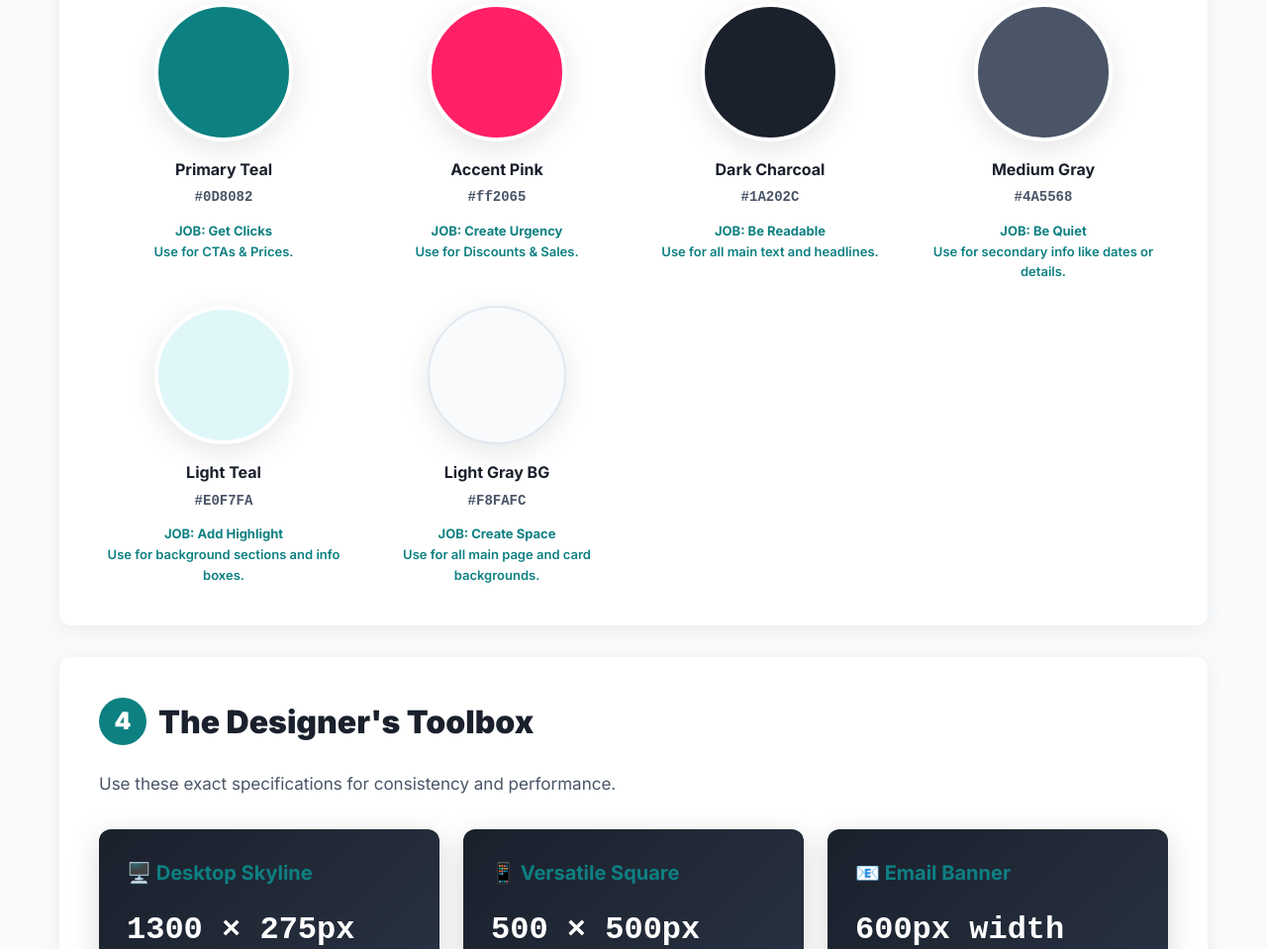
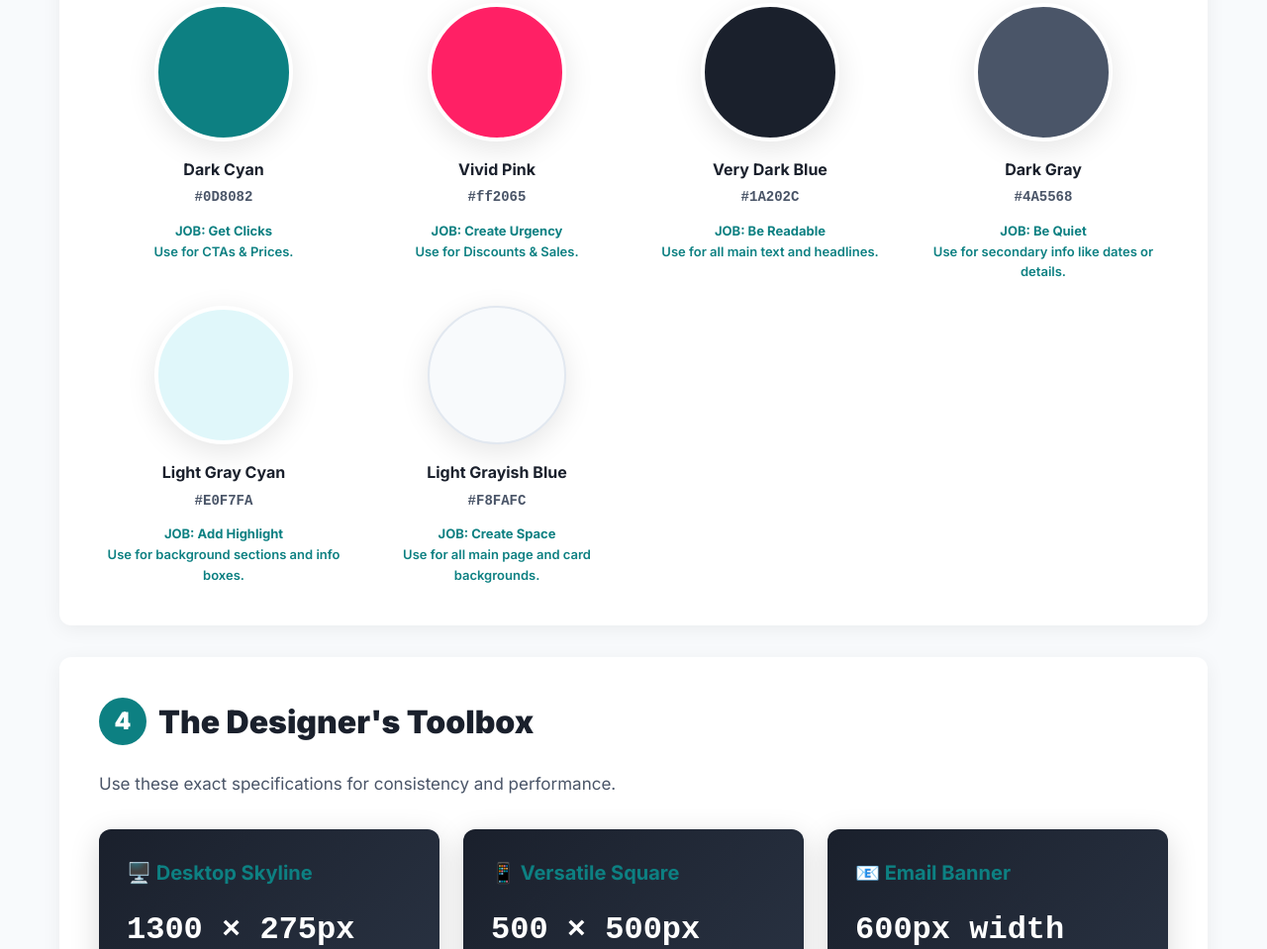
Before and after one commit to 888Digital/Brand-guides, a plain HTML site: page index.html in a window 1280 px wide. Shown: the part 2285-3244 px from the top of the page at 99% size. Drawn offline with Linux system fonts and the light colour scheme.

Commit message:
Update index.html

```diff
--- a/index.html
+++ b/index.html
@@ -149,34 +149,34 @@
             <button class="tab-button" data-brand="britdeals">britdeals.co.uk</button>
         </div>
 
-        <!-- Miamilots Color Grid -->
+<!-- Miamilots Color Grid -->
         <div class="brand-specific-content color-grid" data-brand="miamilots">
-            <div class="color-card"><div class="color-swatch" style="background: #0D8082;"></div><div class="color-name">Primary Teal</div><div class="color-hex">#0D8082</div><div class="color-use"><strong>JOB: Get Clicks</strong><br>Use for CTAs & Prices.</div></div>
-            <div class="color-card"><div class="color-swatch" style="background: #ff2065;"></div><div class="color-name">Accent Pink</div><div class="color-hex">#ff2065</div><div class="color-use"><strong>JOB: Create Urgency</strong><br>Use for Discounts & Sales.</div></div>
-            <div class="color-card"><div class="color-swatch" style="background: #1A202C;"></div><div class="color-name">Dark Charcoal</div><div class="color-hex">#1A202C</div><div class="color-use"><strong>JOB: Be Readable</strong><br>Use for all main text and headlines.</div></div>
-            <div class="color-card"><div class="color-swatch" style="background: #4A5568;"></div><div class="color-name">Medium Gray</div><div class="color-hex">#4A5568</div><div class="color-use"><strong>JOB: Be Quiet</strong><br>Use for secondary info like dates or details.</div></div>
-            <div class="color-card"><div class="color-swatch" style="background: #E0F7FA;"></div><div class="color-name">Light Teal</div><div class="color-hex">#E0F7FA</div><div class="color-use"><strong>JOB: Add Highlight</strong><br>Use for background sections and info boxes.</div></div>
-            <div class="color-card"><div class="color-swatch" style="background: #F8FAFC; border: 2px solid #e2e8f0;"></div><div class="color-name">Light Gray BG</div><div class="color-hex">#F8FAFC</div><div class="color-use"><strong>JOB: Create Space</strong><br>Use for all main page and card backgrounds.</div></div>
+            <div class="color-card"><div class="color-swatch" style="background: #0D8082;"></div><div class="color-name">Dark Cyan</div><div class="color-hex">#0D8082</div><div class="color-use"><strong>JOB: Get Clicks</strong><br>Use for CTAs & Prices.</div></div>
+            <div class="color-card"><div class="color-swatch" style="background: #ff2065;"></div><div class="color-name">Vivid Pink</div><div class="color-hex">#ff2065</div><div class="color-use"><strong>JOB: Create Urgency</strong><br>Use for Discounts & Sales.</div></div>
+            <div class="color-card"><div class="color-swatch" style="background: #1A202C;"></div><div class="color-name">Very Dark Blue</div><div class="color-hex">#1A202C</div><div class="color-use"><strong>JOB: Be Readable</strong><br>Use for all main text and headlines.</div></div>
+            <div class="color-card"><div class="color-swatch" style="background: #4A5568;"></div><div class="color-name">Dark Gray</div><div class="color-hex">#4A5568</div><div class="color-use"><strong>JOB: Be Quiet</strong><br>Use for secondary info like dates or details.</div></div>
+            <div class="color-card"><div class="color-swatch" style="background: #E0F7FA;"></div><div class="color-name">Light Gray Cyan</div><div class="color-hex">#E0F7FA</div><div class="color-use"><strong>JOB: Add Highlight</strong><br>Use for background sections and info boxes.</div></div>
+            <div class="color-card"><div class="color-swatch" style="background: #F8FAFC; border: 2px solid #e2e8f0;"></div><div class="color-name">Light Grayish Blue</div><div class="color-hex">#F8FAFC</div><div class="color-use"><strong>JOB: Create Space</strong><br>Use for all main page and card backgrounds.</div></div>
         </div>
 
         <!-- 888lots Color Grid -->
         <div class="brand-specific-content color-grid" data-brand="888lots">
-             <div class="color-card"><div class="color-swatch" style="background: #3B82F6;"></div><div class="color-name">Action Blue</div><div class="color-hex">#3B82F6</div><div class="color-use"><strong>JOB: Get Clicks</strong><br>Use for CTAs, links & active filters.</div></div>
-            <div class="color-card"><div class="color-swatch" style="background: #dc2626;"></div><div class="color-name">Alert Red</div><div class="color-hex">#dc2626</div><div class="color-use"><strong>JOB: Create Urgency</strong><br>Use for notification badges & alerts.</div></div>
-            <div class="color-card"><div class="color-swatch" style="background: #334155;"></div><div class="color-name">Dark Slate</div><div class="color-hex">#334155</div><div class="color-use"><strong>JOB: Be Readable</strong><br>Use for body text, prices & headlines.</div></div>
-            <div class="color-card"><div class="color-swatch" style="background: #4A5568;"></div><div class="color-name">Medium Slate</div><div class="color-hex">#4A5568</div><div class="color-use"><strong>JOB: Be Quiet</strong><br>Use for icons & secondary labels.</div></div>
-            <div class="color-card"><div class="color-swatch" style="background: #f1f5f9;"></div><div class="color-name">Light Gray</div><div class="color-hex">#f1f5f9</div><div class="color-use"><strong>JOB: Add Highlight</strong><br>Use for badges & input backgrounds.</div></div>
-            <div class="color-card"><div class="color-swatch" style="background: #f8fafc; border: 2px solid #e2e8f0;"></div><div class="color-name">Page BG</div><div class="color-hex">#f8fafc</div><div class="color-use"><strong>JOB: Create Space</strong><br>Use for the main page background.</div></div>
+             <div class="color-card"><div class="color-swatch" style="background: #3B82F6;"></div><div class="color-name">Bright Blue</div><div class="color-hex">#3B82F6</div><div class="color-use"><strong>JOB: Get Clicks</strong><br>Use for CTAs, links & active filters.</div></div>
+            <div class="color-card"><div class="color-swatch" style="background: #dc2626;"></div><div class="color-name">Bright Red</div><div class="color-hex">#dc2626</div><div class="color-use"><strong>JOB: Create Urgency</strong><br>Use for notification badges & alerts.</div></div>
+            <div class="color-card"><div class="color-swatch" style="background: #334155;"></div><div class="color-name">Dark Desaturated Blue</div><div class="color-hex">#334155</div><div class="color-use"><strong>JOB: Be Readable</strong><br>Use for body text, prices & headlines.</div></div>
+            <div class="color-card"><div class="color-swatch" style="background: #4A5568;"></div><div class="color-name">Dark Grayish Blue</div><div class="color-hex">#4A5568</div><div class="color-use"><strong>JOB: Be Quiet</strong><br>Use for icons & secondary labels.</div></div>
+            <div class="color-card"><div class="color-swatch" style="background: #f1f5f9;"></div><div class="color-name">Light Grayish Blue</div><div class="color-hex">#f1f5f9</div><div class="color-use"><strong>JOB: Add Highlight</strong><br>Use for badges & input backgrounds.</div></div>
+            <div class="color-card"><div class="color-swatch" style="background: #f8fafc; border: 2px solid #e2e8f0;"></div><div class="color-name">Light Grayish Blue</div><div class="color-hex">#f8fafc</div><div class="color-use"><strong>JOB: Create Space</strong><br>Use for the main page background.</div></div>
         </div>
 
         <!-- Eurolots Color Grid -->
         <div class="brand-specific-content color-grid" data-brand="eurolots">
-             <div class="color-card"><div class="color-swatch" style="background: #3182CE;"></div><div class="color-name">Action Blue</div><div class="color-hex">#3182CE</div><div class="color-use"><strong>JOB: Get Clicks</strong><br>Use for CTAs, Links & Active states.</div></div>
-            <div class="color-card"><div class="color-swatch" style="background: #E53E3E;"></div><div class="color-name">Promo Yellow</div><div class="color-hex">#E53E3E</div><div class="color-use"><strong>JOB: Create Urgency</strong><br>Use for Promo labels & Sales.</div></div>
-            <div class="color-card"><div class="color-swatch" style="background: #2D3748;"></div><div class="color-name">Dark Charcoal</div><div class="color-hex">#2D3748</div><div class="color-use"><strong>JOB: Be Readable</strong><br>Use for titles and main text.</div></div>
-            <div class="color-card"><div class="color-swatch" style="background: #4A5568;"></div><div class="color-name">Medium Gray</div><div class="color-hex">#4A5568</div><div class="color-use"><strong>JOB: Be Quiet</strong><br>Use for secondary info and muted text.</div></div>
-            <div class="color-card"><div class="color-swatch" style="background: #F1F5F9;"></div><div class="color-name">Light Blue</div><div class="color-hex">#F1F5F9</div><div class="color-use"><strong>JOB: Add Highlight</strong><br>Use for hover states & light backgrounds.</div></div>
-            <div class="color-card"><div class="color-swatch" style="background: #f8fafc; border: 2px solid #e2e8f0;"></div><div class="color-name">Page BG</div><div class="color-hex">#f8fafc</div><div class="color-use"><strong>JOB: Create Space</strong><br>Use for the main page background.</div></div>
+             <div class="color-card"><div class="color-swatch" style="background: #3182CE;"></div><div class="color-name">Strong Blue</div><div class="color-hex">#3182CE</div><div class="color-use"><strong>JOB: Get Clicks</strong><br>Use for CTAs, Links & Active states.</div></div>
+            <div class="color-card"><div class="color-swatch" style="background: #E53E3E;"></div><div class="color-name">Bright Red</div><div class="color-hex">#E53E3E</div><div class="color-use"><strong>JOB: Create Urgency</strong><br>Use for Discounts & Prices.</div></div>
+            <div class="color-card"><div class="color-swatch" style="background: #2D3748;"></div><div class="color-name">Dark Desaturated Blue</div><div class="color-hex">#2D3748</div><div class="color-use"><strong>JOB: Be Readable</strong><br>Use for titles and main text.</div></div>
+            <div class="color-card"><div class="color-swatch" style="background: #4A5568;"></div><div class="color-name">Dark Grayish Blue</div><div class="color-hex">#4A5568</div><div class="color-use"><strong>JOB: Be Quiet</strong><br>Use for secondary info and muted text.</div></div>
+            <div class="color-card"><div class="color-swatch" style="background: #F1F5F9;"></div><div class="color-name">Light Grayish Blue</div><div class="color-hex">#F1F5F9</div><div class="color-use"><strong>JOB: Add Highlight</strong><br>Use for hover states & light backgrounds.</div></div>
+            <div class="color-card"><div class="color-swatch" style="background: #f8fafc; border: 2px solid #e2e8f0;"></div><div class="color-name">Light Grayish Blue</div><div class="color-hex">#f8fafc</div><div class="color-use"><strong>JOB: Create Space</strong><br>Use for the main page background.</div></div>
         </div>
 
         <!-- ADD MORE BRAND COLOR GRIDS HERE following the same structure -->
```
